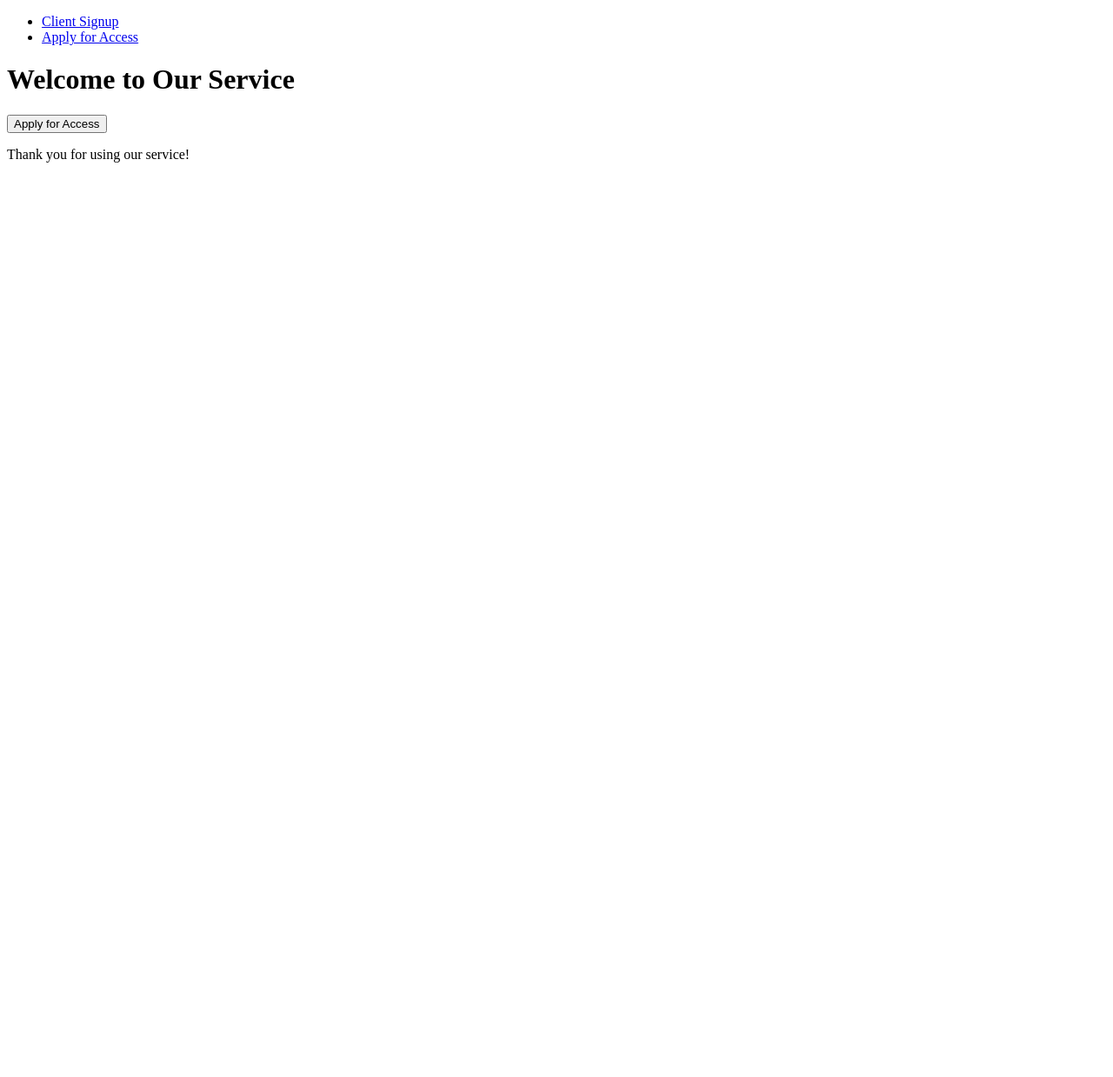
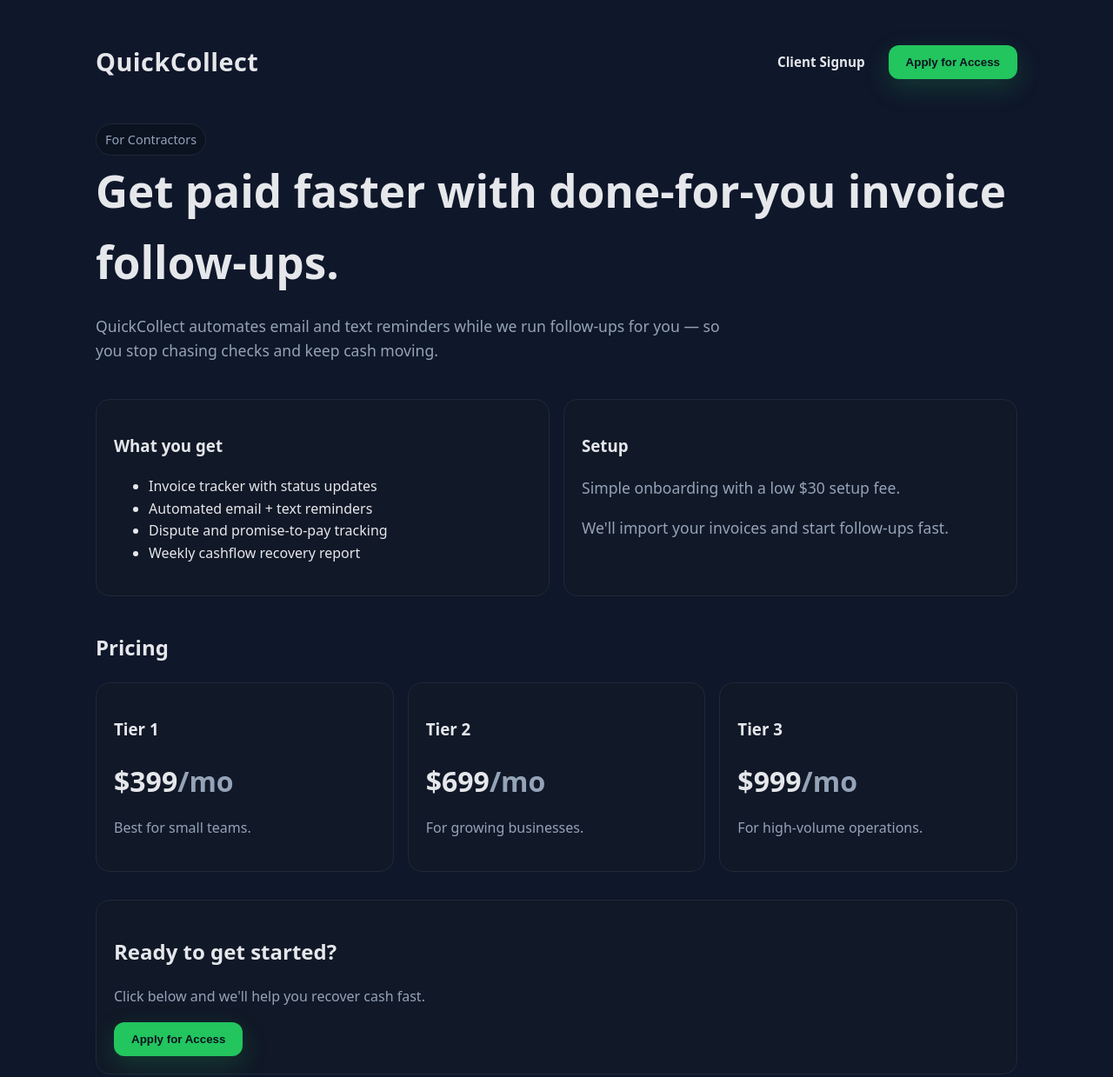
Before and after one commit to bjward-mhs/chatgpa, a plain HTML site: page index.html in a window 1280 px wide. Shown: the top 1239 px of the page at 87% size. Before the commit the page ends 800 px from the top, so only its background shows below. Drawn offline with Linux system fonts and the light colour scheme; a script that the page names is missing.

```diff
--- a/index.html
+++ b/index.html
@@ -1,21 +1,176 @@
-<!DOCTYPE html>
+<!doctype html>
 <html lang="en">
 <head>
-    <meta charset="UTF-8">
-    <meta name="viewport" content="width=device-width, initial-scale=1.0">
-    <title>Quick Collect</title>
+  <meta charset="utf-8" />
+  <meta name="viewport" content="width=device-width, initial-scale=1" />
+  <title>QuickCollect — Get Paid Faster</title>
+  <style>
+    :root {
+      --bg: #0f172a;
+      --card: #111827;
+      --text: #e5e7eb;
+      --muted: #94a3b8;
+      --accent: #22c55e;
+      --accent-strong: #16a34a;
+      --border: #1f2937;
+      --highlight: rgba(34, 197, 94, 0.2);
+    }
+    * { box-sizing: border-box; }
+    body {
+      margin: 0;
+      font-family: ui-sans-serif, system-ui, -apple-system, Segoe UI, Roboto, Helvetica, Arial, "Apple Color Emoji", "Segoe UI Emoji";
+      background: var(--bg);
+      color: var(--text);
+      line-height: 1.6;
+    }
+    .container { max-width: 1100px; margin: 0 auto; padding: 48px 20px; }
+    header { display: flex; justify-content: space-between; align-items: center; gap: 16px; flex-wrap: wrap; }
+    .brand { font-weight: 800; font-size: 1.8rem; letter-spacing: 0.5px; }
+    .nav-actions { display: flex; align-items: center; gap: 12px; flex-wrap: wrap; }
+    .nav-link {
+      color: var(--text);
+      text-decoration: none;
+      padding: 10px 14px;
+      border-radius: 10px;
+      border: 1px solid transparent;
+      transition: border-color 0.2s ease, color 0.2s ease, background 0.2s ease;
+      font-weight: 600;
+      font-size: 0.95rem;
+    }
+    .nav-link:hover {
+      border-color: var(--accent);
+      background: rgba(34, 197, 94, 0.08);
+    }
+    .cta {
+      display: inline-block;
+      background: var(--accent);
+      color: #0b1220;
+      text-decoration: none;
+      padding: 12px 20px;
+      border-radius: 12px;
+      font-weight: 700;
+      transition: transform 0.2s ease, box-shadow 0.2s ease, background 0.2s ease;
+      box-shadow: 0 10px 30px rgba(34, 197, 94, 0.2);
+      border: none;
+      cursor: pointer;
+    }
+    .cta:hover {
+      background: var(--accent-strong);
+      transform: translateY(-2px);
+      box-shadow: 0 16px 36px rgba(34, 197, 94, 0.35);
+    }
+    .hero { margin-top: 48px; display: grid; gap: 24px; }
+    .hero h1 { font-size: clamp(2rem, 5vw, 3.2rem); margin: 0; }
+    .hero p { color: var(--muted); font-size: 1.1rem; max-width: 720px; }
+    .card {
+      background: var(--card);
+      border: 1px solid var(--border);
+      padding: 20px;
+      border-radius: 16px;
+      transition: transform 0.2s ease, border-color 0.2s ease, box-shadow 0.2s ease;
+    }
+    .card:hover {
+      transform: translateY(-4px);
+      border-color: var(--accent);
+      box-shadow: 0 16px 40px rgba(15, 23, 42, 0.5), 0 0 0 1px var(--highlight);
+    }
+    .grid { display: grid; gap: 16px; grid-template-columns: repeat(auto-fit, minmax(240px, 1fr)); }
+    .pricing { margin-top: 40px; }
+    .price { font-size: 2rem; font-weight: 800; }
+    .muted { color: var(--muted); }
+    footer {
+      margin-top: 60px;
+      color: var(--muted);
+      font-size: 0.95rem;
+      display: flex;
+      justify-content: space-between;
+      flex-wrap: wrap;
+      gap: 12px;
+      border-top: 1px solid var(--border);
+      padding-top: 24px;
+    }
+    footer a {
+      color: var(--text);
+      text-decoration: none;
+      padding: 6px 10px;
+      border-radius: 999px;
+      border: 1px solid transparent;
+      transition: border-color 0.2s ease, color 0.2s ease, background 0.2s ease;
+    }
+    footer a:hover {
+      border-color: var(--accent);
+      color: #ffffff;
+      background: rgba(34, 197, 94, 0.1);
+    }
+    .tag { display: inline-block; background: #0b1220; border: 1px solid var(--border); padding: 6px 10px; border-radius: 999px; color: var(--muted); font-size: 0.9rem; }
+  </style>
+  <script async src="https://tally.so/widgets/embed.js"></script>
 </head>
 <body>
-    <nav>
-        <ul>
-            <li><a href="/signup">Client Signup</a></li>
-            <!-- Removed Client Login link -->
-            <!-- Removed Client Portal link -->
-            <li><a href="/apply">Apply for Access</a></li> <!-- Changed from Get Started to Apply for Access -->
-        </ul>
-    </nav>
-    <h1>Welcome to Our Service</h1>
-    <button>Apply for Access</button> <!-- Changed from Get Started to Apply for Access -->
-    <p>Thank you for using our service!</p>
+  <div class="container">
+    <header>
+      <div class="brand">QuickCollect</div>
+      <div class="nav-actions">
+        <a class="nav-link" href="signup.html">Client Signup</a>
+        <button class="cta" data-tally-open="0Qxe1P" data-tally-layout="modal">Apply for Access</button>
+      </div>
+    </header>
+
+    <section class="hero">
+      <div>
+        <span class="tag">For Contractors</span>
+        <h1>Get paid faster with done-for-you invoice follow-ups.</h1>
+        <p>QuickCollect automates email and text reminders while we run follow-ups for you — so you stop chasing checks and keep cash moving.</p>
+      </div>
+      <div class="grid">
+        <div class="card">
+          <h3>What you get</h3>
+          <ul>
+            <li>Invoice tracker with status updates</li>
+            <li>Automated email + text reminders</li>
+            <li>Dispute and promise-to-pay tracking</li>
+            <li>Weekly cashflow recovery report</li>
+          </ul>
+        </div>
+        <div class="card">
+          <h3>Setup</h3>
+          <p class="muted">Simple onboarding with a low $30 setup fee.</p>
+          <p class="muted">We'll import your invoices and start follow-ups fast.</p>
+        </div>
+      </div>
+    </section>
+
+    <section class="pricing">
+      <h2>Pricing</h2>
+      <div class="grid">
+        <div class="card">
+          <h3>Tier 1</h3>
+          <div class="price">$399<span class="muted">/mo</span></div>
+          <p class="muted">Best for small teams.</p>
+        </div>
+        <div class="card">
+          <h3>Tier 2</h3>
+          <div class="price">$699<span class="muted">/mo</span></div>
+          <p class="muted">For growing businesses.</p>
+        </div>
+        <div class="card">
+          <h3>Tier 3</h3>
+          <div class="price">$999<span class="muted">/mo</span></div>
+          <p class="muted">For high-volume operations.</p>
+        </div>
+      </div>
+    </section>
+
+    <section class="card" style="margin-top: 32px;">
+      <h2>Ready to get started?</h2>
+      <p class="muted">Click below and we'll help you recover cash fast.</p>
+      <button class="cta" data-tally-open="0Qxe1P" data-tally-layout="modal">Apply for Access</button>
+    </section>
+
+    <footer>
+      <div>Contact</div>
+      <a href="mailto:fetchrevenue@gmail.com">fetchrevenue@gmail.com</a>
+    </footer>
+  </div>
 </body>
 </html>
```
